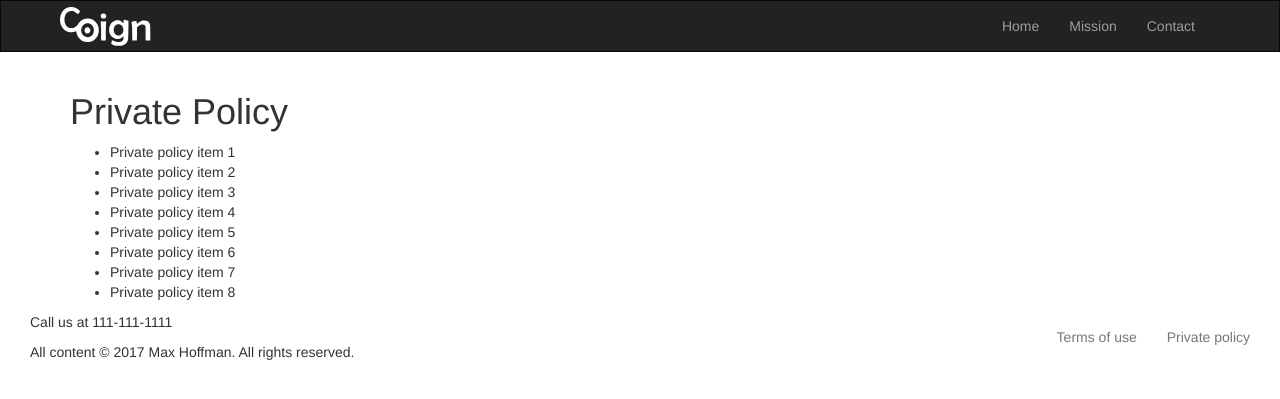
After one commit to max-hoffman/coign-site, a Flask app: page /ppolicy in a window 1280 px wide. The commit adds this page. Shown: the top 399 px of the page. Run offline with Flask 2, Linux system fonts and the light colour scheme; some libraries are stand-ins or nearby versions.

Commit message:
Adds the terms and condition page, skeleton of the private policy page

```diff
--- a/application.py
+++ b/application.py
@@ -1,6 +1,7 @@
 from flask import Flask, render_template
 from flask_bootstrap import Bootstrap
 from firebase import firebase
+from twilio.rest import TwilioRestClient
 
 
 application = Flask(__name__)
@@ -19,11 +20,33 @@ def mission():
 def contact():
 	return render_template("contact.html")
 
+@application.route("/terms")
+def terms():
+	return render_template("terms.html")
+
+@application.route("/ppolicy")
+def ppolicy():
+	return render_template("ppolicy.html")
+
 @application.route("/posts/<path>")
 def post(path):
 	postData = getPost(path)
 	return render_template("post.html", data = postData)
 
+# @application.route('/text', methods=['POST'])
+# def text():
+# 	#get the phone number
+# 	phone_number=request.form.get('phoneNumber', None)
+
+# 	# Find these values at https://twilio.com/user/account
+# 	account_sid = "AC64bff1796402535465c9bebe442d1f18"
+# 	auth_token = "73e624975dec2ef220940fea6467ce9e"
+
+# 	try:
+# 		# twilio_client=TwilioRestClient(app.config['TWILIO_ACCOUNT_SID'],app.config['TWILIO_AUTH_TOKEN'])
+# 		twilio_client = TwilioRestClient(account_sid, auth_token)
+# 		message = client.messages.create(to=phone_number, from_="+15555555555",
+#                                      body="Download Coign at www....")
 
 ##firebase data retrieval
 def getPost(postID):
--- a/templates/layout.html
+++ b/templates/layout.html
@@ -63,7 +63,8 @@
 					    ('/contact', 'contact', 'Contact')
 						] -%}
 
-						{% set active_page = active_page|default('index') -%}
+						<!-- {% set active_page = active_page|default('index') -%} -->
+						{% set active_page = active_page -%}
 
 						<ul class = "nav navbar-nav navbar-right" id="navigation">
 						    {% for href, id, caption in navigation_bar %}
@@ -108,8 +109,8 @@
 				<div class="col-sm-6">
 					<nav class="nav navbar-default" role="navigation">
 						<ul class="nav navbar-nav navbar-right">
-							<li> <a href = "#"> Terms of use </a> </li>
-							<li> <a href = "#"> Private policy </a> </li>
+							<li> <a href = "/terms"> Terms of use </a> </li>
+							<li> <a href = "/ppolicy"> Private policy </a> </li>
 						</ul>
 					</nav>
 				</div>
--- /dev/null
+++ b/templates/ppolicy.html
@@ -0,0 +1,28 @@
+{% extends "layout.html" %}
+<!-- {% set active_page = "ppolicy" %} -->
+
+{% block content %}
+	<div class="main container">
+		<div class = "page row" id = "ppolicy">
+
+			<div class = "col-sm-8">
+				<div>
+				<h1>Private Policy</h1>
+				<ul>
+					<li>Private policy item 1
+					<li>Private policy item 2
+					<li>Private policy item 3
+					<li>Private policy item 4
+					<li>Private policy item 5
+					<li>Private policy item 6
+					<li>Private policy item 7
+					<li>Private policy item 8
+				</ul>
+				</div>
+
+			</div>
+
+		</div>
+	</div>
+{{super()}}
+{% endblock %}
```
Also changed, not shown: templates/terms.html (added, +15 -0 lines), static/js/app.js (added).
